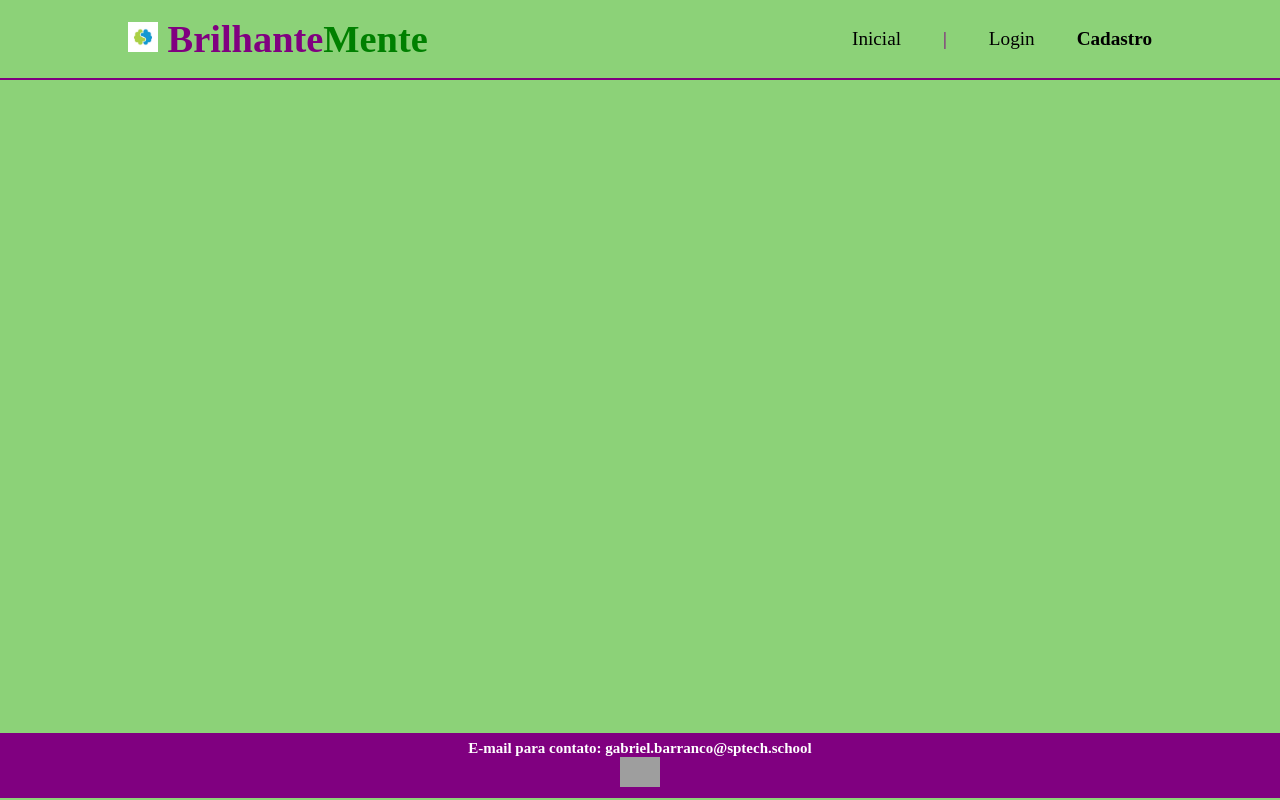
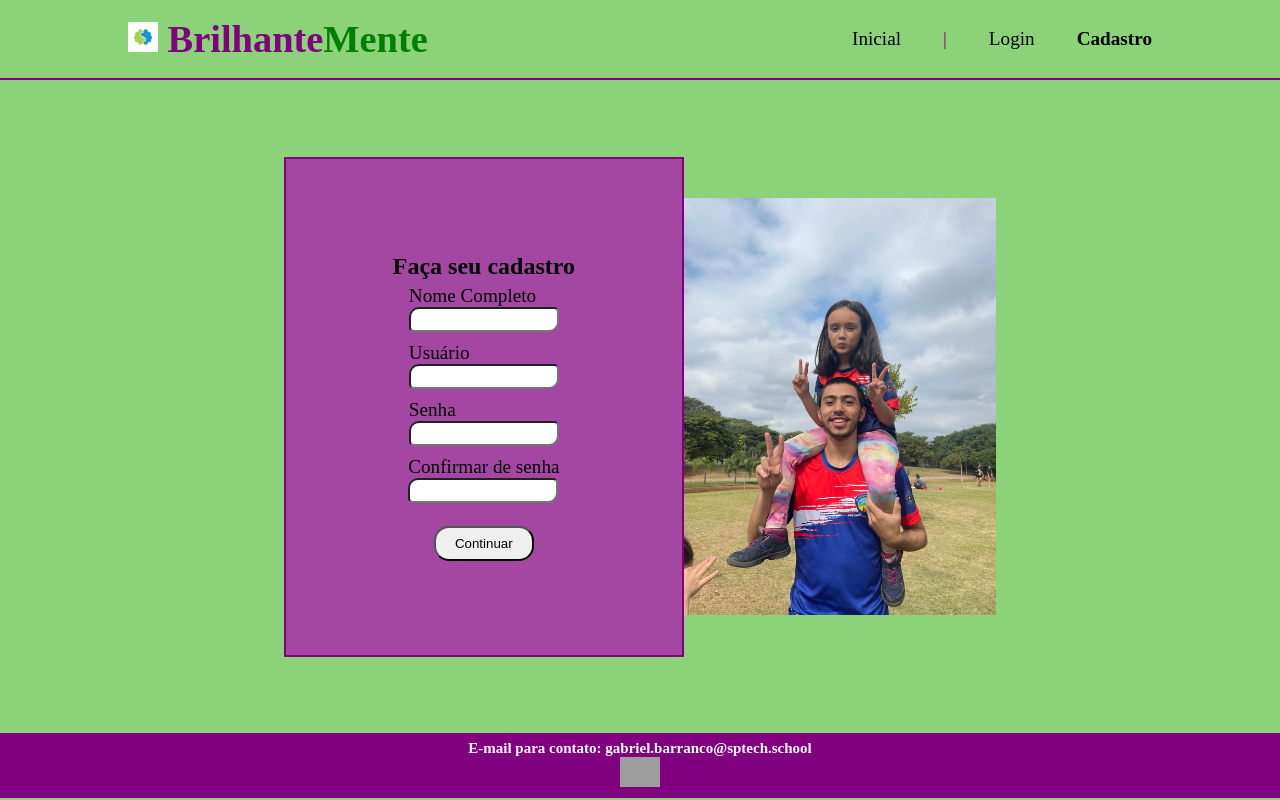
Before and after one commit to W-Faria-M/BrilhanteMente, a plain HTML site: page cadastro.html in a window 1280 px wide. Drawn offline with Linux system fonts and the light colour scheme; grey boxes are pictures that could not be loaded.

Commit message:
HTML da tela de cadastro

```diff
--- a/cadastro.html
+++ b/cadastro.html
@@ -24,7 +24,52 @@
         </ul>
       </div>
     </div>
-    <div class="pai"></div>
+    <div class="pai">
+      <div class="box_login">
+        <div class="form_cadastro">
+          <h2>Faça seu cadastro</h2>
+            <div id="etapa_1">
+            <div class="campo">
+              <span>Nome Completo</span>
+              <input type="text" id="ipt_usuario" />
+            </div>
+            <div class="campo">
+              <span>Usuário</span>
+              <input type="text" id="ipt_senha" />
+            </div>
+            <div class="campo">
+              <span>Senha</span>
+              <input type="text" id="ipt_senha" />
+            </div>
+            <div class="campo">
+              <span>Confirmar de senha</span>
+              <input type="text" id="ipt_senha" />
+            </div> <br>
+            <button class="botao" onclick="continuar()">Continuar</button>
+          </div>
+          <div style="display: none;" id="etapa_2">
+            <div class="campo">
+              <span>Estado</span>
+              <input type="text" id="ipt_usuario" />
+            </div>
+            <div class="campo">
+              <span>Idade</span>
+              <input type="text" id="ipt_senha" />
+            </div>
+            <div class="campo">
+              <span>Nº de filhos</span>
+              <input type="text" id="ipt_senha" />
+            </div>
+            <div class="campo">
+              <span>Nº de</span>
+              <input type="text" id="ipt_senha" />
+            </div> <br>
+            <button class="botao" onclick="cadastrar()">cadastrar</button>
+          </div>
+        </div>
+      </div>
+      <img style="width: 24.4%;" src="imagens/Imagem do WhatsApp de 2024-05-26 à(s) 16.08.01_24142430.jpg" alt="" />
+    </div>
     <div class="footer">
       <div class="box_footer">
         <h4>E-mail para contato: gabriel.barranco@sptech.school</h4>
--- a/style.css
+++ b/style.css
@@ -101,8 +101,22 @@ body {
   border: 2px solid purple;
 }
 
-.pai img {
-  width: 45%;
+.pai .box_login .form_cadastro {
+  display: flex;
+  background-color: rgb(163, 71, 163);
+  width: 450px;
+  height: 500px;
+  justify-content: center;
+  align-items: center;
+  flex-direction: column;
+  border: 2px solid purple;
+}
+
+.pai .box_login .form_cadastro #etapa_1, #etapa_2 {
+  display: flex;
+  justify-content: center;
+  align-items: center;
+  flex-direction: column;
 }
 
 .campo {
```
Also changed, not shown: home.html (+3 -1 lines), login.html (+1 -1 lines).
